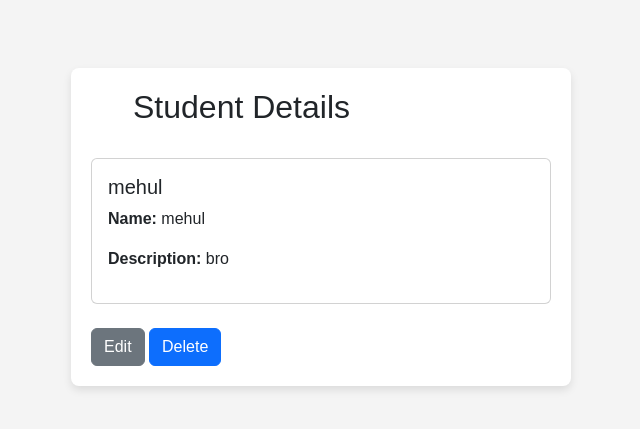
After one commit to meetnavadiya/To-do-List, a Django app: page /view/4 in a window 1280 px wide. The commit adds this page. Shown: the top 429 px of the page, without its empty margins (319-959 px from the left). Run offline with Django 5.2, Linux system fonts and the light colour scheme; data comes from the database, SQL or seed files in the repository; both versions use the stored data as it was after the commit.

Commit message:
new add task

```diff
--- a/tasks/static/style.css
+++ b/tasks/static/style.css
@@ -3,9 +3,10 @@ body {
   margin: 0;
   padding: 20px;
   background-color: #f4f4f4;
+
 }
 .container {
-  max-width: 600px;
+  width: 500px;
   margin: 0 auto;
   background: #fff;
   padding: 20px;
@@ -62,7 +63,7 @@ button:hover {
 }
 
 .search-bar{
-  width: 500%;
+  width: 500px;
 }
 
 .btn{
--- a/tasks/templates/home.html
+++ b/tasks/templates/home.html
@@ -4,5 +4,4 @@
 
 {% include 'form.html' %}
 
-
 {% endblock content %}
--- a/tasks/templates/main.html
+++ b/tasks/templates/main.html
@@ -12,10 +12,9 @@
 <body>
 
     {% block content %}
-
     {% endblock content %}
 
-    <script  src="{% static 'app.js' %}"></script>
+
 
 </body>
 </html>
--- /dev/null
+++ b/tasks/templates/view.html
@@ -0,0 +1,28 @@
+{% include 'main.html' %}
+
+{% block content %}
+
+<div class="container mt-5">
+    <div class="d-flex align-items-center mb-4">
+        <!-- Back Button with Icon -->
+        <a href="javascript:history.back()" class="btn btn-link me-3 back">
+            <i class="bi bi-arrow-left"></i>
+        </a>
+
+        <h2>Student Details</h2>
+    </div>
+        <div class="card">
+            <div class="card-body">
+                <h5 class="card-title">{{ data.tname }}</h5>
+                <p><strong>Name:</strong> {{ data.tname }}</p>
+                <p><strong>Description:</strong> {{ data.tdesc }}</p>
+            </div>
+        </div>
+
+    <div class="mt-4">
+        <a href="{% url 'update_task' data.id %}" class="btn btn-secondary">Edit</a>
+        <a href="{% url 'delete_task' data.id %}" class="btn btn-primary">Delete</a>
+    </div>
+</div>
+
+{% endblock content %}
--- a/tasks/urls.py
+++ b/tasks/urls.py
@@ -2,7 +2,12 @@ from django.urls import path
 from . import views
 
 urlpatterns = [
+
     path('',views.home,name='home'),
+    path('view/<int:pk>',views.view,name='view'),
+    path('table/',views.table,name='table'),
+    path('update/<int:pk>',views.update_task,name='update_task'),
+    path('delete/<int:pk>',views.delete_task,name='delete_task'),
 
 
 ]
--- a/tasks/views.py
+++ b/tasks/views.py
@@ -4,4 +4,45 @@ from .models import Task
 # Create your views here.
 
 def home(request):
+    if request.method == 'POST':
+        name=request.POST.get('name')
+        desc=request.POST.get('desc')
+
+        Task.objects.create(
+            tname=name,
+            tdesc=desc
+        )
+        return redirect('table')
+
     return render(request,'home.html')
+
+def view(request,pk):
+
+    tasks=Task.objects.get(id=pk)
+
+    return render(request,'view.html',{'data':tasks})
+
+def table(request):
+
+    tasks=Task.objects.all()
+
+    return render(request,'table.html',{'data':tasks})
+
+
+def update_task(request,pk):
+    task=Task.objects.get(id=pk)
+    if request.method == 'POST':
+        name = request.POST.get('name')
+        desc = request.POST.get('desc')
+        task.tname=name
+        task.tdesc=desc
+        task.save()
+        return redirect('table')
+
+    return render(request,'update.html',{'data':task})
+
+
+def delete_task(request,pk):
+    task=Task.objects.get(id=pk)
+    task.delete()
+    return redirect('table')
```
Also changed, not shown: tasks/templates/form.html (+6 -6 lines), tasks/templates/table.html (added, +25 -0 lines), db.sqlite3.
